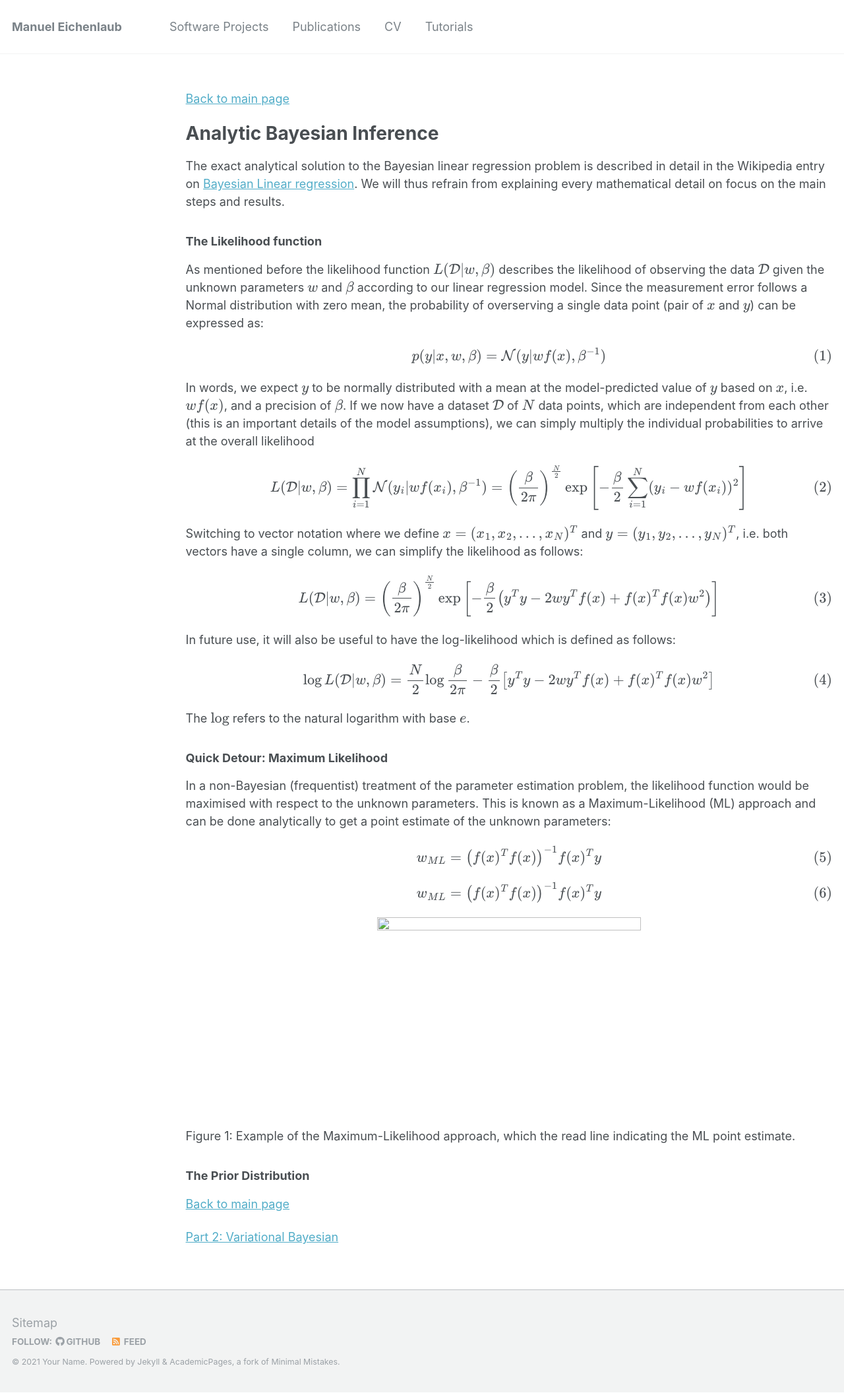
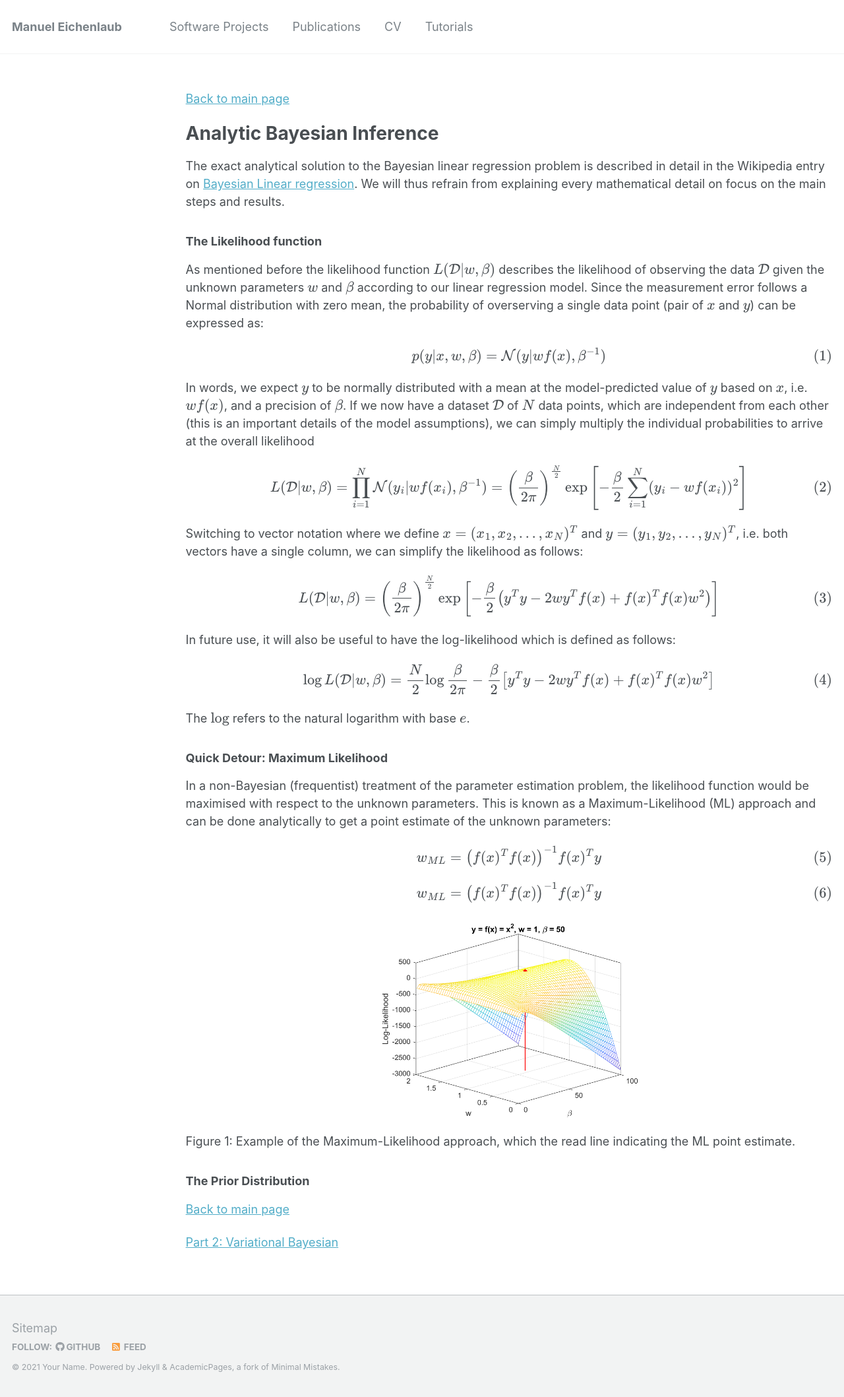
Before and after one commit to manueich/manueich.github.io, a Jekyll site: the page built from _pages/Bayesian_Inference/BI_True.md, in a window 1280 px wide. Shown: the whole page at 66% size. Built offline with Jekyll 4.4.1, drawn with Linux system fonts in a browser that asks for light colours; formulas are drawn with MathJax 3.

Commit message:
Update BI_True.md

```diff
--- a/_pages/Bayesian_Inference/BI_True.md
+++ b/_pages/Bayesian_Inference/BI_True.md
@@ -36,7 +36,7 @@ $$w_{ML} = \left(f(x)^Tf(x)\right)^{-1}f(x)^Ty$$
 
 $$w_{ML} = \left(f(x)^Tf(x)\right)^{-1}f(x)^Ty$$
 
-<center><img src="/Bayesian_Inference/logL.png" width="400" height="300"></center>
+<center><img src="/_pages/Bayesian_Inference/logL.png" width="400" height="300"></center>
 Figure 1: Example of the Maximum-Likelihood approach, which the read line indicating the ML point estimate.
 
 ### The Prior Distribution
```
